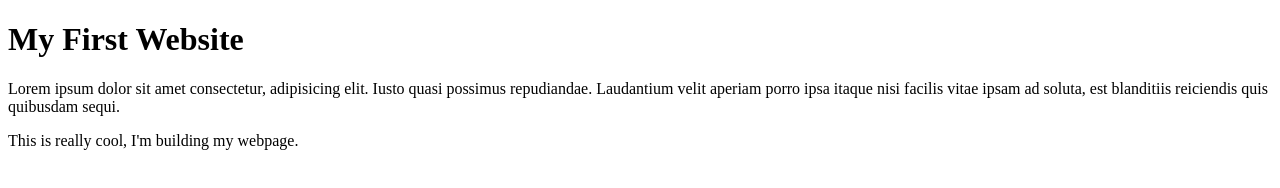
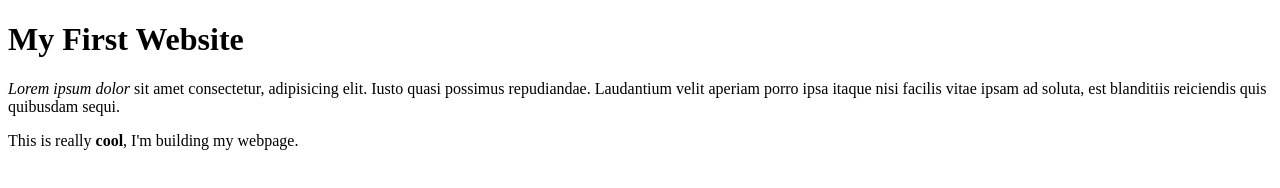
Before and after one commit to NichyQ/firstWebsite, a plain HTML site: page index.html in a window 1280 px wide. Drawn offline with Linux system fonts and the light colour scheme.

Commit message:
added bold text, em text, and comments

```diff
--- a/index.html
+++ b/index.html
@@ -1,19 +1,26 @@
 <!DOCTYPE html>
 <html lang="en">
 <head>
+    <!-- utf-8 is the standard symbol set
+     html comment continued
+     html comment continued
+     html comment continued
+
+    -->
     <meta charset="UTF-8">
     <meta name="viewport" content="width=device-width, initial-scale=1.0">
     <title>My First Website</title>
 </head>
 <body>
+    <!-- Testing a comment -->
     <h1>My First Website</h1>
     <p>
-        Lorem ipsum dolor sit amet consectetur, adipisicing elit.
+        <em>Lorem ipsum dolor</em> sit amet consectetur, adipisicing elit.
         Iusto quasi possimus repudiandae. Laudantium velit aperiam
         porro ipsa itaque nisi facilis vitae ipsam ad soluta, est
         blanditiis reiciendis quis quibusdam sequi.
     </p>
 
-    <p>This is really cool, I'm building my webpage.</p>
+    <p>This is really <strong>cool</strong>, I'm building my webpage.</p>
 </body>
 </html>
```
